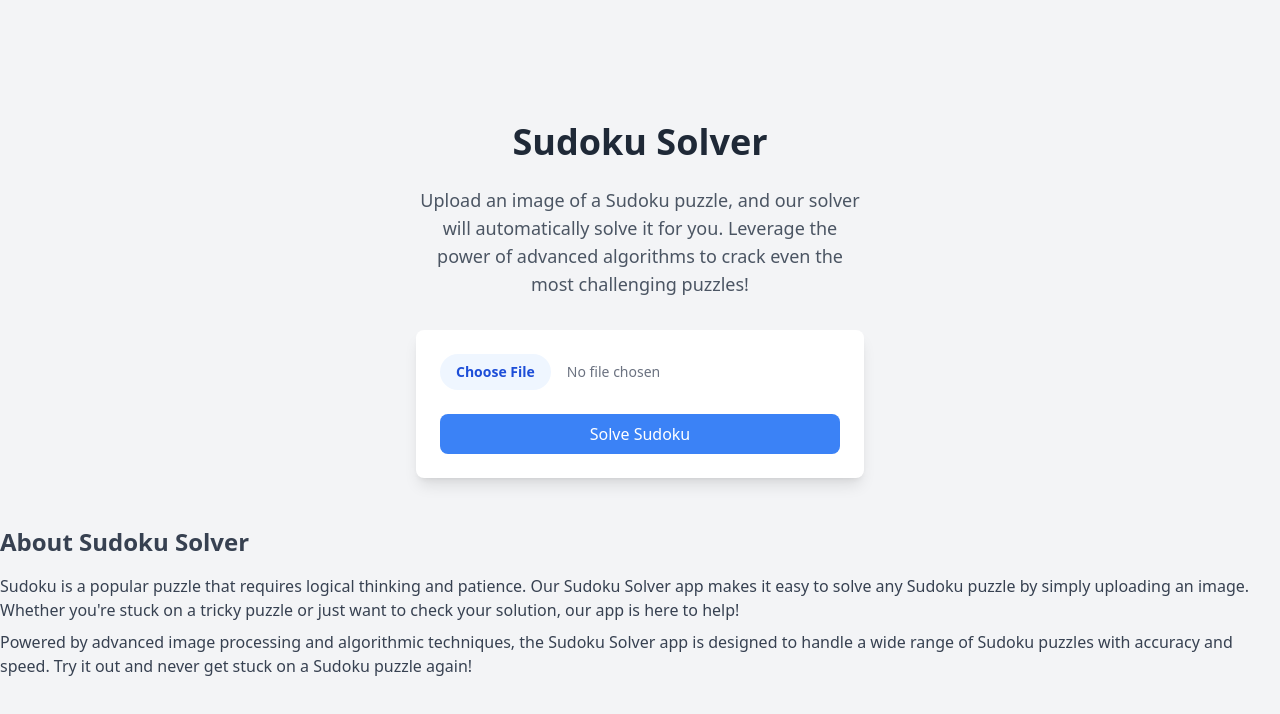
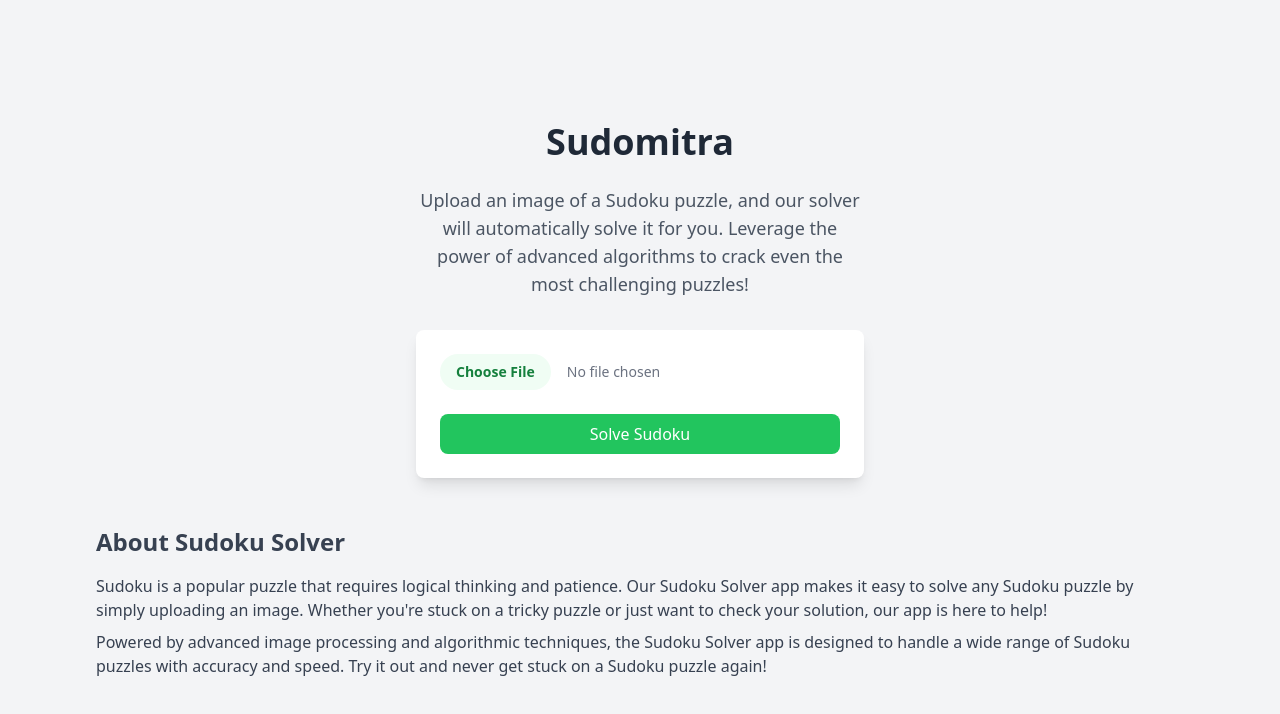
Before and after one commit to 1palermo/Sudomitra, a React (Vite) app in the folder frontend/: page / in a window 1280 px wide. Shown: the top 714 px of the page. Built offline with nearby package versions, Linux system fonts and the light colour scheme.

Commit message:
logo changes

```diff
--- a/frontend/src/components/front.jsx
+++ b/frontend/src/components/front.jsx
@@ -82,7 +82,7 @@ const SudokuSolver = () => {
 
     return (
         <div className="min-h-screen bg-gray-100 flex flex-col items-center justify-center py-10">
-            <h1 className="text-4xl font-bold mb-6 text-gray-800">Sudoku Solver</h1>
+            <h1 className="text-4xl font-bold mb-6 text-gray-800">Sudomitra</h1>
             <p className="text-lg text-gray-600 mb-8 text-center max-w-md">
                 Upload an image of a Sudoku puzzle, and our solver will automatically solve it for you.
                 Leverage the power of advanced algorithms to crack even the most challenging puzzles!
@@ -92,7 +92,7 @@ const SudokuSolver = () => {
                     type="file"
                     accept="image/*"
                     onChange={handleImageUpload}
-                    className="block w-full text-sm text-gray-500 file:mr-4 file:py-2 file:px-4 file:rounded-full file:border-0 file:text-sm file:font-semibold file:bg-blue-50 file:text-blue-700 hover:file:bg-blue-100"
+                    className="block w-full text-sm text-gray-500 file:mr-4 file:py-2 file:px-4 file:rounded-full file:border-0 file:text-sm file:font-semibold file:bg-green-50 file:text-green-700 hover:file:bg-green-100"
                 />
                 {image && (
                     <div className="mt-4">
@@ -101,7 +101,7 @@ const SudokuSolver = () => {
                 )}
                 <button
                     onClick={solveSudoku}
-                    className="mt-6 w-full bg-blue-500 text-white py-2 px-4 rounded-lg hover:bg-blue-600 transition duration-300"
+                    className="mt-6 w-full bg-green-500 text-white py-2 px-4 rounded-lg hover:bg-green-600 transition duration-300"
                 >
                     Solve Sudoku
                 </button>
@@ -118,7 +118,7 @@ const SudokuSolver = () => {
                     </div>
                 )}
             </div>
-            <div className="mt-12 text-gray-700">
+            <div className="mt-12 text-gray-700 mx-auto px-24">
                 <h2 className="text-2xl font-semibold mb-4">About Sudoku Solver</h2>
                 <p className="text-base mb-2">
                     Sudoku is a popular puzzle that requires logical thinking and patience. Our Sudoku Solver app
```
